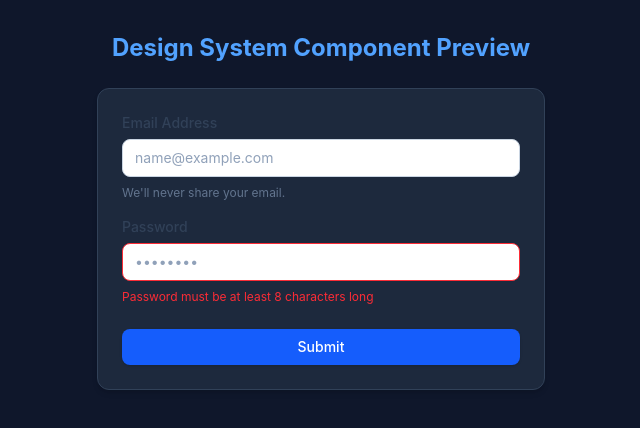
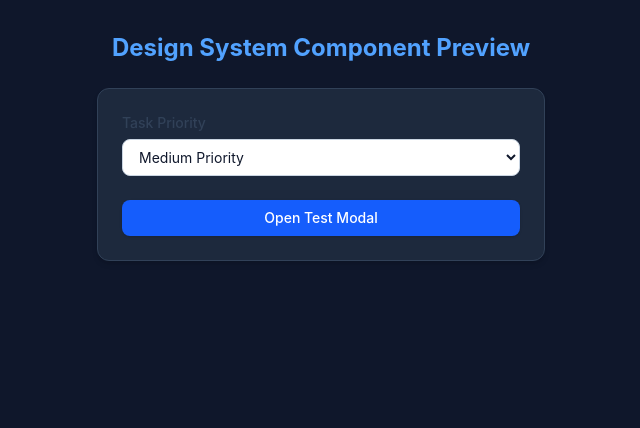
Before and after one commit to uasr208/sprintdesk, a React (Vite) app: page / in a window 1280 px wide. Shown: the top 428 px of the page, without its empty margins (319-959 px from the left). Built offline with nearby package versions, Linux system fonts and the light colour scheme.

Commit message:
feat: add reusable Select and Modal components to custom design system

```diff
--- a/src/App.tsx
+++ b/src/App.tsx
@@ -1,7 +1,12 @@
+import { useState } from "react";
 import { Button } from "./components/ui/Button";
-import { Input } from "./components/ui/Input";
+import { Select } from "./components/ui/Select";
+import { Modal } from "./components/ui/Modal";
 
 export default function App() {
+  const [isModalOpen, setIsModalOpen] = useState(false);
+  const [priority, setPriority] = useState("medium");
+
   return (
     <div className="min-h-screen bg-slate-900 text-white p-8 flex flex-col items-center gap-6">
       <h1 className="text-2xl font-bold text-blue-400">
@@ -9,23 +14,46 @@ export default function App() {
       </h1>
 
       <div className="w-full max-w-md space-y-4 bg-slate-800 p-6 rounded-xl border border-slate-700 shadow-md">
-        <Input
-          label="Email Address"
-          placeholder="name@example.com"
-          helperText="We'll never share your email."
+        <Select
+          label="Task Priority"
+          value={priority}
+          onChange={(e) => setPriority(e.target.value)}
+          options={[
+            { label: "Low Priority", value: "low" },
+            { label: "Medium Priority", value: "medium" },
+            { label: "High Priority", value: "high" },
+          ]}
         />
 
-        <Input
-          label="Password"
-          type="password"
-          placeholder="••••••••"
-          error="Password must be at least 8 characters long"
-        />
-
-        <Button variant="primary" className="w-full mt-2">
-          Submit
+        <Button
+          variant="primary"
+          onClick={() => setIsModalOpen(true)}
+          className="w-full mt-2"
+        >
+          Open Test Modal
         </Button>
       </div>
+
+      <Modal
+        isOpen={isModalOpen}
+        onClose={() => setIsModalOpen(false)}
+        title="Create New Task"
+        footer={
+          <>
+            <Button variant="outline" onClick={() => setIsModalOpen(false)}>
+              Cancel
+            </Button>
+            <Button variant="primary" onClick={() => setIsModalOpen(false)}>
+              Save Task
+            </Button>
+          </>
+        }
+      >
+        <p className="text-sm">
+          This is an accessible modal overlay with keyboard (Escape key)
+          support!
+        </p>
+      </Modal>
     </div>
   );
 }
--- /dev/null
+++ b/src/components/ui/Modal.tsx
@@ -0,0 +1,73 @@
+import React, { useEffect } from "react";
+import { Button } from "./Button";
+
+export interface ModalProps {
+  isOpen: boolean;
+  onClose: () => void;
+  title: string;
+  children: React.ReactNode;
+  footer?: React.ReactNode;
+}
+
+export const Modal: React.FC<ModalProps> = ({
+  isOpen,
+  onClose,
+  title,
+  children,
+  footer,
+}) => {
+  useEffect(() => {
+    const handleKeyDown = (e: KeyboardEvent) => {
+      if (e.key === "Escape") onClose();
+    };
+
+    if (isOpen) {
+      document.body.style.overflow = "hidden";
+      window.addEventListener("keydown", handleKeyDown);
+    }
+
+    return () => {
+      document.body.style.overflow = "unset";
+      window.removeEventListener("keydown", handleKeyDown);
+    };
+  }, [isOpen, onClose]);
+
+  if (!isOpen) return null;
+
+  return (
+    <div className="fixed inset-0 z-50 flex items-center justify-center p-4">
+      {/* Backdrop */}
+      <div
+        className="fixed inset-0 bg-slate-900/60 backdrop-blur-sm transition-opacity"
+        onClick={onClose}
+      />
+
+      {/* Modal Dialog */}
+      <div className="relative z-10 w-full max-w-lg rounded-xl bg-white dark:bg-slate-800 p-6 shadow-2xl border border-slate-200 dark:border-slate-700 animate-in fade-in zoom-in-95 duration-150">
+        <div className="flex items-center justify-between pb-4 border-b border-slate-200 dark:border-slate-700">
+          <h3 className="text-lg font-semibold text-slate-900 dark:text-slate-100">
+            {title}
+          </h3>
+          <Button
+            variant="ghost"
+            size="sm"
+            onClick={onClose}
+            aria-label="Close modal"
+          >
+            ✕
+          </Button>
+        </div>
+
+        <div className="py-4 text-slate-700 dark:text-slate-300">
+          {children}
+        </div>
+
+        {footer && (
+          <div className="flex justify-end gap-3 pt-4 border-t border-slate-200 dark:border-slate-700">
+            {footer}
+          </div>
+        )}
+      </div>
+    </div>
+  );
+};
--- a/src/components/ui/Select.tsx
+++ b/src/components/ui/Select.tsx
@@ -0,0 +1,62 @@
+import React, { forwardRef } from "react";
+import { cn } from "../../utils/cn";
+
+export interface SelectOption {
+  label: string;
+  value: string | number;
+}
+
+export interface SelectProps extends React.SelectHTMLAttributes<HTMLSelectElement> {
+  label?: string;
+  options: SelectOption[];
+  error?: string;
+  helperText?: string;
+}
+
+export const Select = forwardRef<HTMLSelectElement, SelectProps>(
+  ({ className, label, options, error, helperText, id, ...props }, ref) => {
+    const selectId = id || label?.toLowerCase().replace(/\s+/g, "-");
+
+    return (
+      <div className="w-full flex flex-col gap-1.5">
+        {label && (
+          <label
+            htmlFor={selectId}
+            className="text-sm font-medium text-slate-700 dark:text-slate-300"
+          >
+            {label}
+          </label>
+        )}
+
+        <select
+          id={selectId}
+          ref={ref}
+          className={cn(
+            "w-full rounded-lg border bg-white dark:bg-slate-800 px-3 py-2 text-sm text-slate-900 dark:text-slate-100 transition-colors focus:outline-none focus:ring-2 focus:ring-offset-1 disabled:opacity-50 disabled:bg-slate-100 dark:disabled:bg-slate-900",
+            error
+              ? "border-red-500 focus:border-red-500 focus:ring-red-400"
+              : "border-slate-300 dark:border-slate-700 focus:border-blue-500 focus:ring-blue-500",
+            className,
+          )}
+          {...props}
+        >
+          {options.map((option) => (
+            <option key={option.value} value={option.value}>
+              {option.label}
+            </option>
+          ))}
+        </select>
+
+        {error ? (
+          <p className="text-xs text-red-500 mt-0.5">{error}</p>
+        ) : helperText ? (
+          <p className="text-xs text-slate-500 dark:text-slate-400 mt-0.5">
+            {helperText}
+          </p>
+        ) : null}
+      </div>
+    );
+  },
+);
+
+Select.displayName = "Select";
```
Also changed, not shown: src/components/ui/DataTable.tsx (added), src/components/ui/Skeleton.tsx (added), src/components/ui/Toast.tsx (added).
